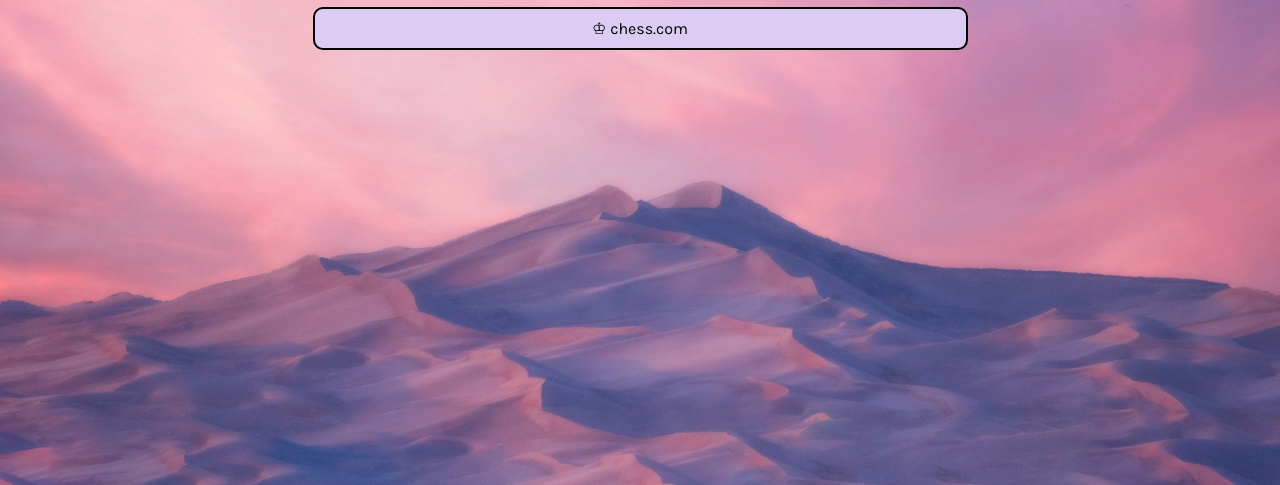
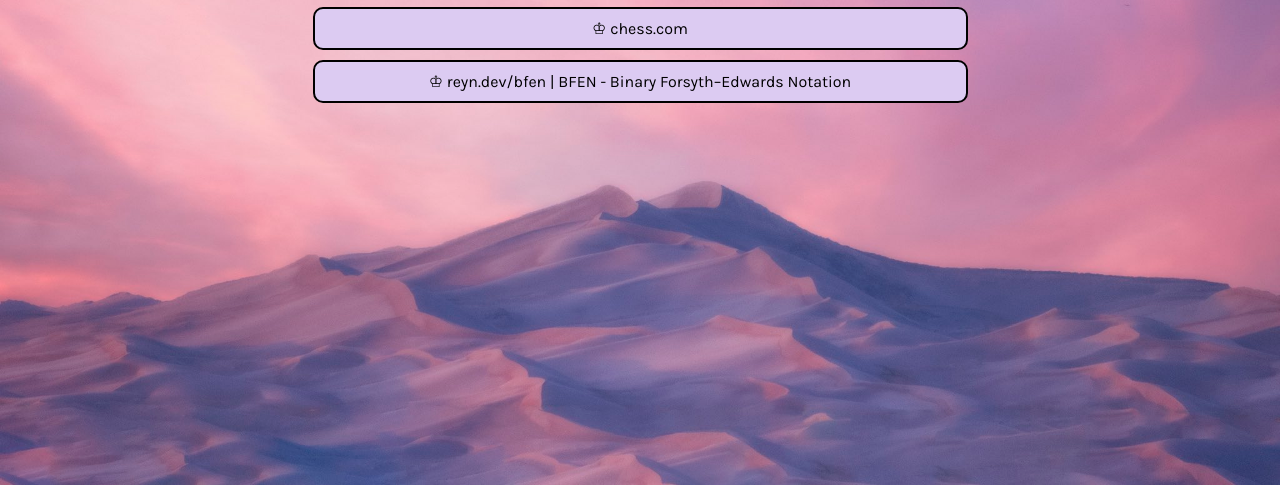
Before and after one commit to rudy-reyn/rudy-reyn.github.io, a plain HTML site: page index.html in a window 1280 px wide. Shown: the part 355-840 px from the top of the page. Drawn offline with Linux system fonts and the light colour scheme.

Commit message:
Update index.html

```diff
--- a/index.html
+++ b/index.html
@@ -41,7 +41,9 @@
       </a>
       <a class="link" href="https://www.chess.com/member/rudellius" target="_blank">
         ♔ chess.com
-
+      </a>
+      <a class="link" href="https://reyn.dev/bfen" target="_blank">
+        ♔ reyn.dev/bfen | BFEN - Binary Forsyth–Edwards Notation
       </a>
     </div>
   </body>
```
